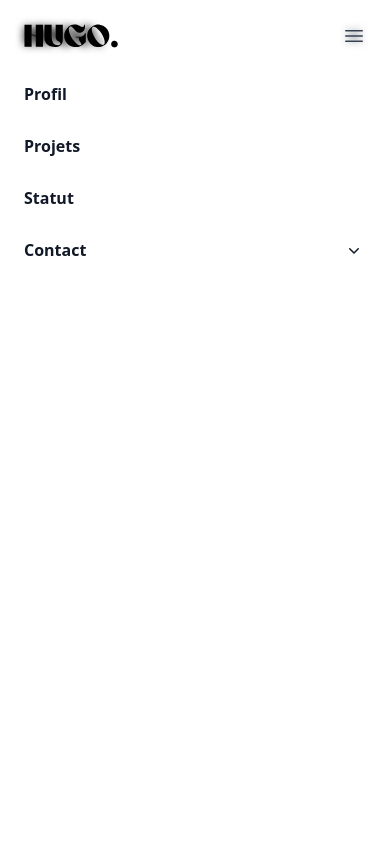
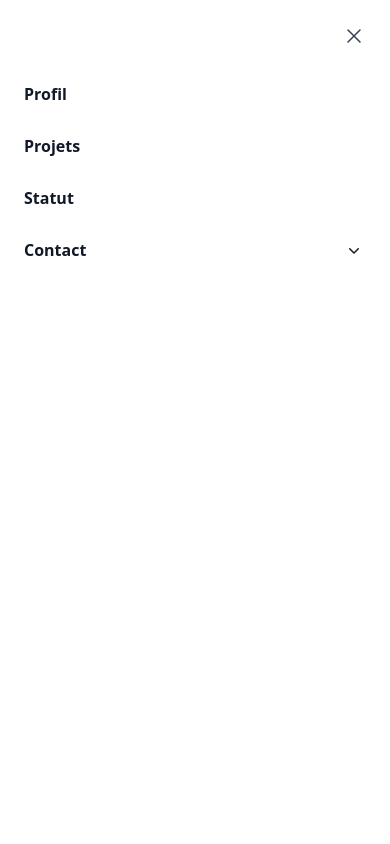
Before and after one commit to Hugo-CASTELL/portfolio, a React (Vite) app: page / in a window 390 px wide. Both pictures are taken after a click on the button "Menu principal". Shown: the top 844 px of the page. Built offline with nearby package versions, Linux system fonts and the light colour scheme; a web font is replaced by a local one.

Commit message:
Start responsive

```diff
--- a/src/components/Header/Header.tsx
+++ b/src/components/Header/Header.tsx
@@ -24,11 +24,8 @@ export default function Header({ className }: HeaderProps) {
             <Dialog as="div" className="lg:hidden" open={mobileMenuOpen} onClose={setMenuOpen}>
                 <div className="fixed inset-0 z-10" />
                 <Dialog.Panel className="fixed inset-y-0 right-0 z-10 w-full overflow-y-auto bg-white px-6 py-6 sm:max-w-sm sm:ring-1 sm:ring-gray-900/10">
-                    <div className="flex items-center justify-between">
-                        <a href={"#first"} className="-m-1.5 p-1.5">
-                            <span className="sr-only">{personal_infos.full_name()}</span>
-                            <img className="h-5 w-auto" src="assets/svg/logo.svg" alt="Logo" />
-                        </a>
+                    <div className="flex items-center justify-end">
+                        {mobileMenuOpen &&
                             <button
                                 type="button"
                                 className="-m-2.5 rounded-md p-2.5 text-gray-700"
@@ -37,6 +34,7 @@ export default function Header({ className }: HeaderProps) {
                                 <span className="sr-only">Close menu</span>
                                 <XMarkIcon className="h-6 w-6" aria-hidden="true" />
                             </button>
+                        }
                     </div>
                     <div className="mt-6 flow-root">
                         <div className="-my-6 divide-y divide-gray-500/10">
@@ -87,14 +85,15 @@ export default function Header({ className }: HeaderProps) {
             {/*
             WIDE SCREEN
             */}
-            <nav className="mx-auto backdrop-blur-sm flex max-w-7xl items-center justify-between p-6 lg:px-8" aria-label="Global">
+            <nav className="mx-auto flex max-w-7xl items-center justify-between p-6 lg:px-8" aria-label="Global">
                 <div className="flex lg:flex-1">
-                    <a href={"#first"} className="-m-1.5 p-1.5 transition ease-in-out duration-300 hover:scale-110 hover:drop-shadow-2xl">
+                    <a href={"#first"} className="hidden lg:block -m-1.5 p-1.5 transition ease-in-out duration-300 hover:scale-110 hover:drop-shadow-2xl">
                         <span className="sr-only">{personal_infos.full_name()}</span>
                         <img className="h-6 w-auto" src="assets/svg/logo.svg" alt="Logo" />
                     </a>
                 </div>
                 <div className="flex lg:hidden">
+                    {!mobileMenuOpen &&
                         <button
                             type="button"
                             className="-m-2.5 inline-flex items-center justify-center rounded-md p-2.5 text-gray-700"
@@ -103,6 +102,7 @@ export default function Header({ className }: HeaderProps) {
                             <span className="sr-only">Menu principal</span>
                             <Bars3Icon className="h-6 w-6" aria-hidden="true" />
                         </button>
+                    }
                 </div>
                 <Popover.Group className="hidden lg:flex lg:justify-end lg:gap-x-12">
 
--- a/src/main.tsx
+++ b/src/main.tsx
@@ -15,7 +15,7 @@ ReactDOM.createRoot(document.getElementById('root')!).render(
             source={"assets/img/beams"}
         />
 
-        <Header className={"fixed z-50 top-0 w-full bg-transparent"}/>
+        <Header className={"fixed lg:backdrop-blur-sm z-50 top-0 w-full bg-transparent"}/>
 
         <div className="overflow-visible w-full">
             <div className={"mx-0 w-full"}>
--- a/src/pages/HomePage.tsx
+++ b/src/pages/HomePage.tsx
@@ -33,12 +33,12 @@ export default function HomePage() {
                     </a>
                 </motion.div>
                 <div className="flex justify-items-center items-center mt-28 w-full">
-                    <motion.img className="absolute z-10 right-40 h-96 w-96 hidden xl:block border-8 border-solid border-secondary p-3 rounded-full" src="assets/img/face.jpeg" alt="Face"
+                    <motion.img className="absolute z-10 hidden lg:block lg:right-20 lg:h-60 lg:w-60 xl:right-40 xl:h-96 xl:w-96 border-8 border-solid border-secondary p-3 rounded-full" src="assets/img/face.jpeg" alt="Face"
                                 animate={{ opacity: 1, filter: isTitleHovered ? "blur(5px)" : "blur(0px)", transition: { ease: "easeInOut", duration: 0.22 } }} />
                     <motion.div id={"title-github-animation"}
-                                className="absolute right-36 top-48 z-20"
+                                className="absolute lg:right-20 xl:right-36 xl:top-48 z-20"
                                 animate={{ opacity: isTitleHovered ? 1 : -1 }}>
-                        <GithubIcon className={"z-20 hidden xl:block h-[410px] w-auto fill-secondary "} />
+                        <GithubIcon className={"z-20 hidden lg:block lg:h-[235px] xl:h-[410px] w-auto fill-secondary "} />
                         <p className="hidden xl:block text-center text-active text-xs">Direction mon Github</p>
                     </motion.div>
                 </div>
@@ -73,7 +73,7 @@ export default function HomePage() {
                                         Bienvenue sur mon site personnel et bonne visite !
                                     </p>
                                 </div>
-                                <div className={box_ring + "col-start-2 rounded-3xl bg-white shadow-lg p-4 h-[400px] w-[580px] flex flex-col items-start space-y-6"}>
+                                <div className={box_ring + "col-start-2 rounded-3xl bg-white shadow-lg p-4 xl:h-[400px] xl:w-[580px] flex flex-col items-start space-y-6"}>
                                     <div>
                                         <h1 className="font-semibold text-primary-light text-xl mb-2">Expériences professionnelles</h1>
                                         <TimeLine className="ml-2" events={resumeTimeLinePro} />
```
Also changed, not shown: 1 other file (tests, documents, lock files or other folders). Lines whose indentation alone changed are shown as unchanged.
